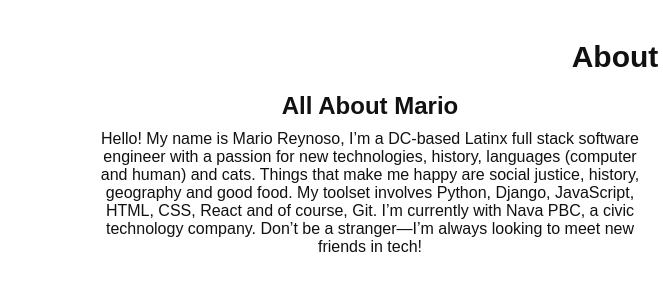
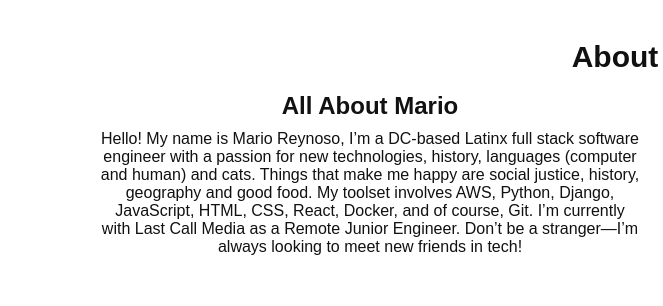
Before and after one commit to riobotic/Reymar.io, a plain HTML site: page index.html in a window 1280 px wide. Shown: the part 860-1166 px from the top of the page, 0-663 px from the left. Drawn offline with Linux system fonts and the light colour scheme; a web font is replaced by a local one.

Commit message:
updates to bio

```diff
--- a/index.html
+++ b/index.html
@@ -39,8 +39,8 @@
                     <p>Hello! My name is Mario Reynoso, I’m a DC-based Latinx full stack software engineer with a passion
                         for new technologies, history, languages (computer and human) and cats.
                         Things that make me happy are social justice, history, geography and good food.
-                        My toolset involves Python, Django, JavaScript, HTML, CSS, React and of course, Git.
-                        I’m currently with Nava PBC, a civic technology company.
+                        My toolset involves AWS, Python, Django, JavaScript, HTML, CSS, React, Docker, and of course, Git.
+                        I’m currently with Last Call Media as a Remote Junior Engineer.
                         Don’t be a stranger—I’m always looking to meet new friends in tech!</p>
                 </div>
                 <div class="w50">
```
